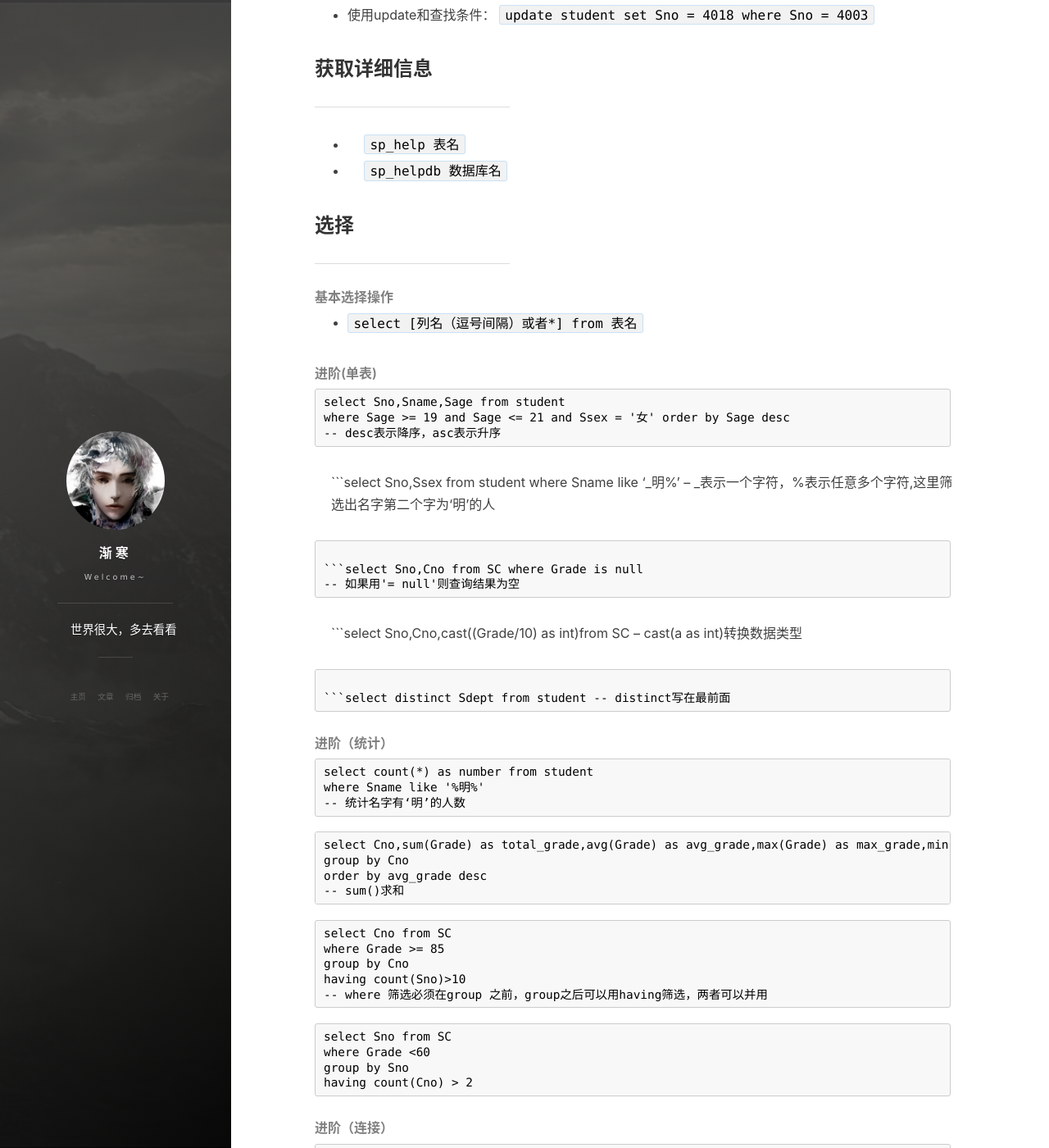
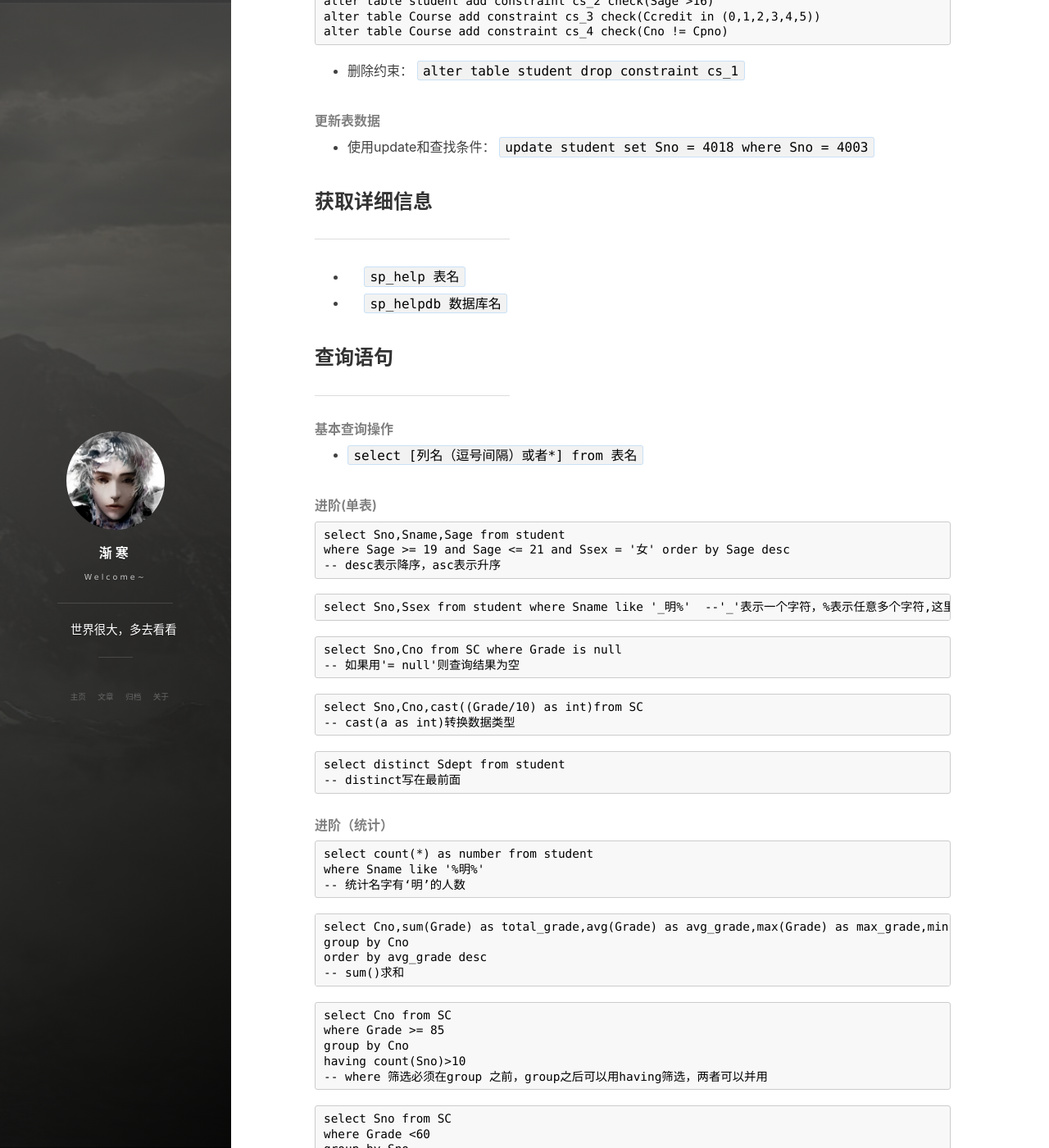
Before and after one commit to Fleschier/Fleschier.github.io, a Jekyll site: the page built from _posts/2018-04-07-SQL-quary.markdown, in a window 1280 px wide and 1400 px high, scrolled down 2598 px. Shown: the whole window at 82% size. Built offline with Jekyll 4.4.1, drawn with Linux system fonts in a browser that asks for light colours; nearby versions of some CDN libraries.

Commit message:
fix some bugs

````diff
--- a/_posts/2018-04-07-SQL-quary.markdown
+++ b/_posts/2018-04-07-SQL-quary.markdown
@@ -17,6 +17,7 @@ tags: SQL
 - 创建数据库 ：`create database XXX`
 
 - 带详细参数的数据库创建：
+
 ```
 create database School on(
 	name = 'School_data',
@@ -29,6 +30,7 @@ create database School on(
 - 创建表： `create table XXX`
 
 - 带属性的创建：
+
 ```
 create table student(
 	Sno char(6) primary key,
@@ -39,6 +41,7 @@ create table student(
 )
 ```
 - 更加复杂的创建：
+
 ```
 create table student(
 	Sno char(6) primary key,  --主键
@@ -63,6 +66,7 @@ alter table SC add constraint PK_SC primary key(Sno,Cno)
 ```
 
 - 在创建时设置foreign key：
+
 ```
 create table sc(
 	Sno char(6),
@@ -75,6 +79,7 @@ create table sc(
 ```
 
 ###### 创建索引
+
 ```
 create index Ix_student_sname on student(Sname)
 create index Ix_student_sdept on student(Sdept)
@@ -86,12 +91,14 @@ drop index student.ix_student_sname    --删除索引
 
 ###### 插入数据：
 >数据顺序和类型要与创建时的定义一致
+
 ```
 insert into student values('5001','赵强','男','20','SX')
 insert into student values('5002','李丽华','女','21','JSJ')
 insert into student values('5001','李静','女','20','SX')
 ```
 ###### 将数据从一个表插入另一个表
+
 ```
 --批量插入数据(从student 到 sc_name)
 insert into sc_name (Sno,Sname,Ssex)
@@ -119,6 +126,7 @@ alter table student drop column inDate
 ```
 
 ###### 用户自定义完整性约束
+
 ```
 alter table student add constraint cs_1 check(Ssex in ('男','女'))
 alter table student add constraint cs_2 check(Sage >16)
@@ -129,17 +137,19 @@ alter table Course add constraint cs_4 check(Cno != Cpno)
 - 删除约束： `alter table student drop constraint cs_1`
 
 ###### 更新表数据
+
 - 使用update和查找条件： `update student set Sno = 4018 where Sno = 4003`
 
 ## 获取详细信息
 ---
+
 - `sp_help 表名`
 
 - `sp_helpdb 数据库名`
 
-## 选择
+## 查询语句
 ---
-###### 基本选择操作
+###### 基本查询操作
 
 - `select [列名（逗号间隔）或者*] from 表名`
 
@@ -151,19 +161,22 @@ where Sage >= 19 and Sage <= 21 and Ssex = '女' order by Sage desc
 -- desc表示降序，asc表示升序
 ```
 
-```select Sno,Ssex from student where Sname like '_明%'
--- _表示一个字符，%表示任意多个字符,这里筛选出名字第二个字为‘明’的人
+```
+select Sno,Ssex from student where Sname like '_明%'  --'_'表示一个字符，%表示任意多个字符,这里筛选出名字第二个字为‘明’的人
 ```
 
-```select Sno,Cno from SC where Grade is null
+```
+select Sno,Cno from SC where Grade is null
 -- 如果用'= null'则查询结果为空
 ```
 
-```select Sno,Cno,cast((Grade/10) as int)from SC
+```
+select Sno,Cno,cast((Grade/10) as int)from SC
 -- cast(a as int)转换数据类型
 ```
 
-```select distinct Sdept from student
+```
+select distinct Sdept from student
 -- distinct写在最前面
 ```
 
@@ -218,6 +231,7 @@ where Sno in(                --嵌套执行
 	select Sno from SC where Cno = 1002
 )
 ```
+
 ```
 select student.Sno, Grade from student,course,SC
 where student.Sno = SC.Sno and course.Cno = SC.Cno and Cname = '数据库原理' and Grade <60
````
